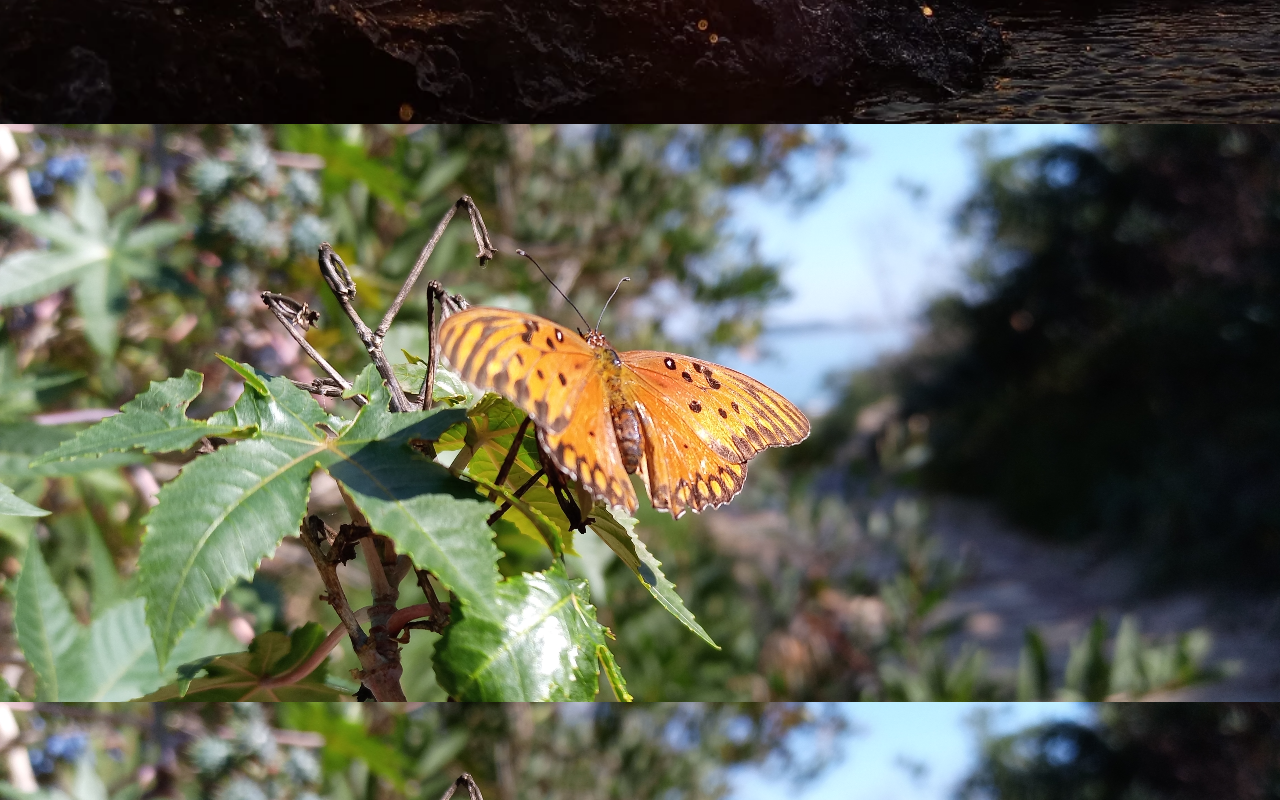
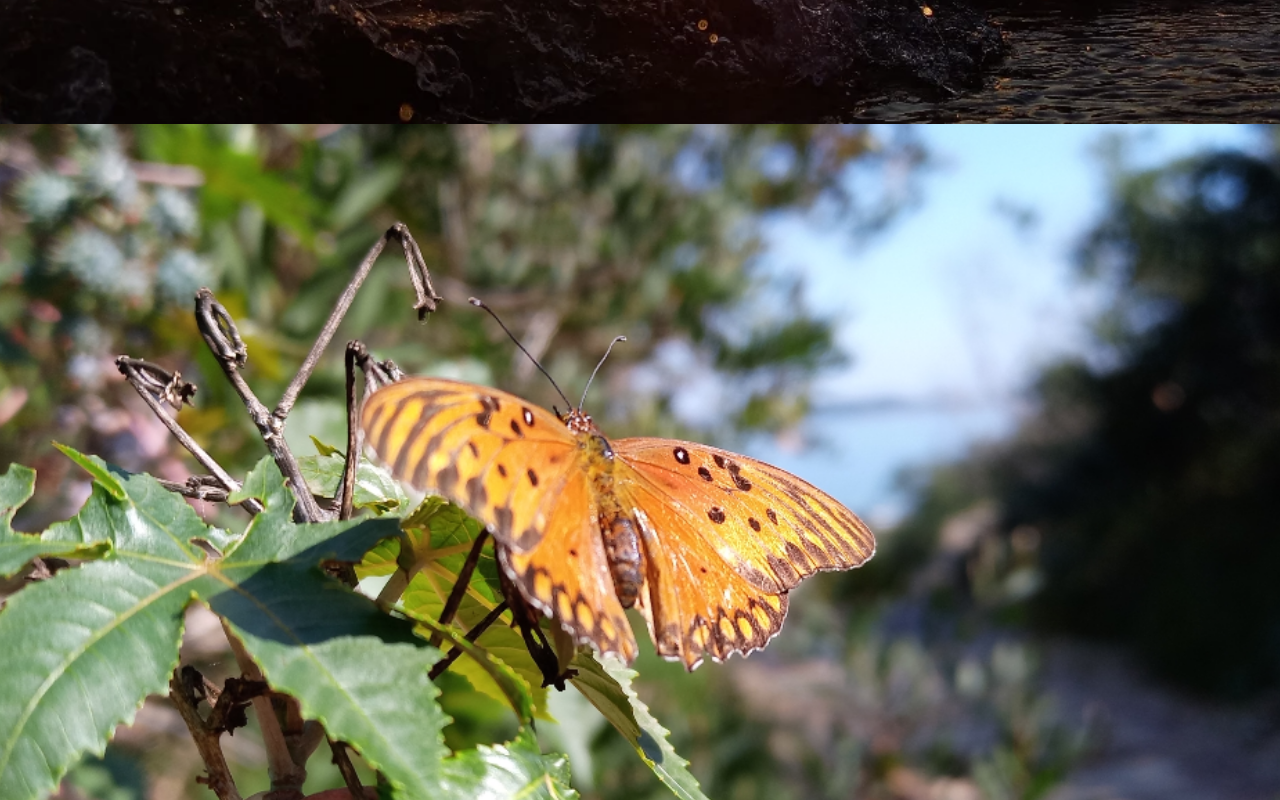
Before and after one commit to djpeluca/adrianuy, a plain HTML site: page index.html in a window 1280 px wide. Shown: the part 3240-4040 px from the top of the page. Drawn offline with Linux system fonts and the light colour scheme.

Commit message:
Update index.html

```diff
--- a/index.html
+++ b/index.html
@@ -11,7 +11,7 @@ body, html {
   color: #777;
 }
 
-.bgimg-1, .bgimg-2, .bgimg-3, .bgimg-4, bgimg-5, bgimg-6 {
+.bgimg-1, .bgimg-2, .bgimg-3, .bgimg-4, .bgimg-5, .bgimg-6 {
   position: relative;
   background-attachment: fixed;
   background-position: center;
```
